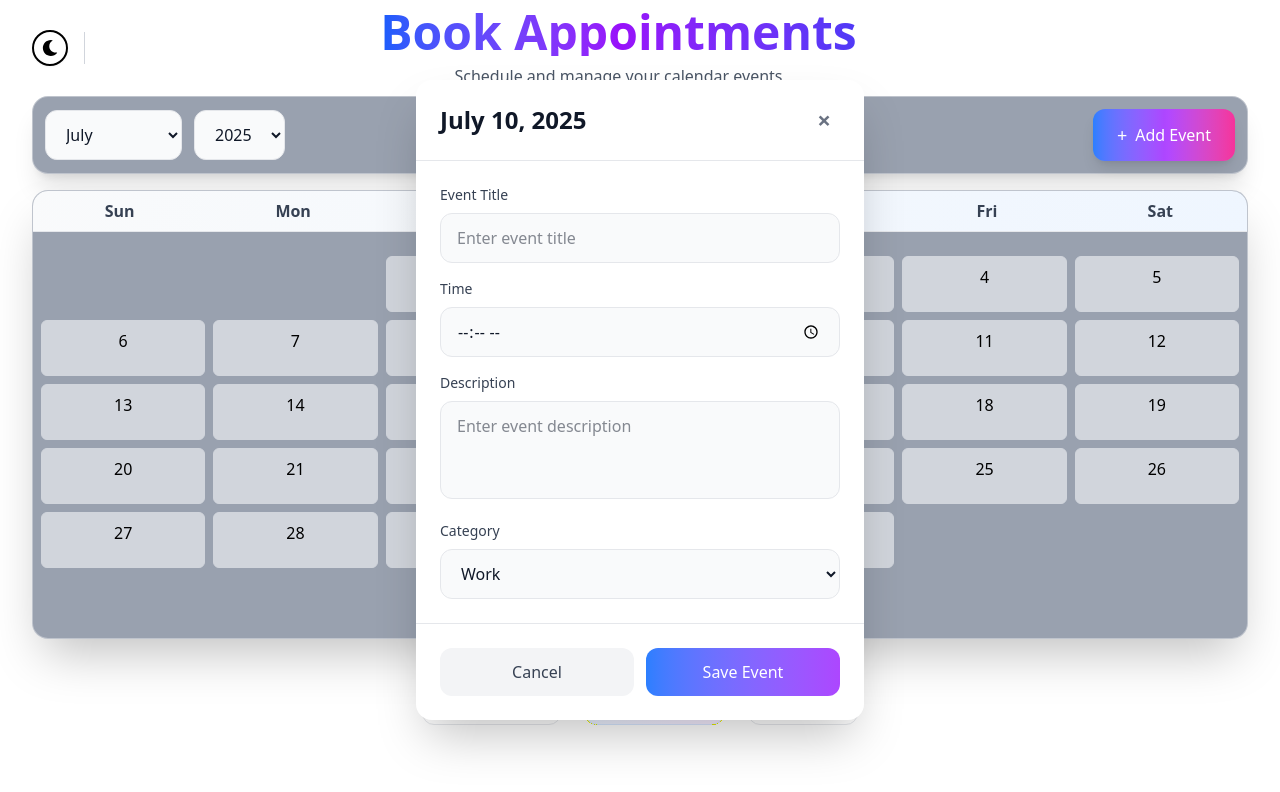
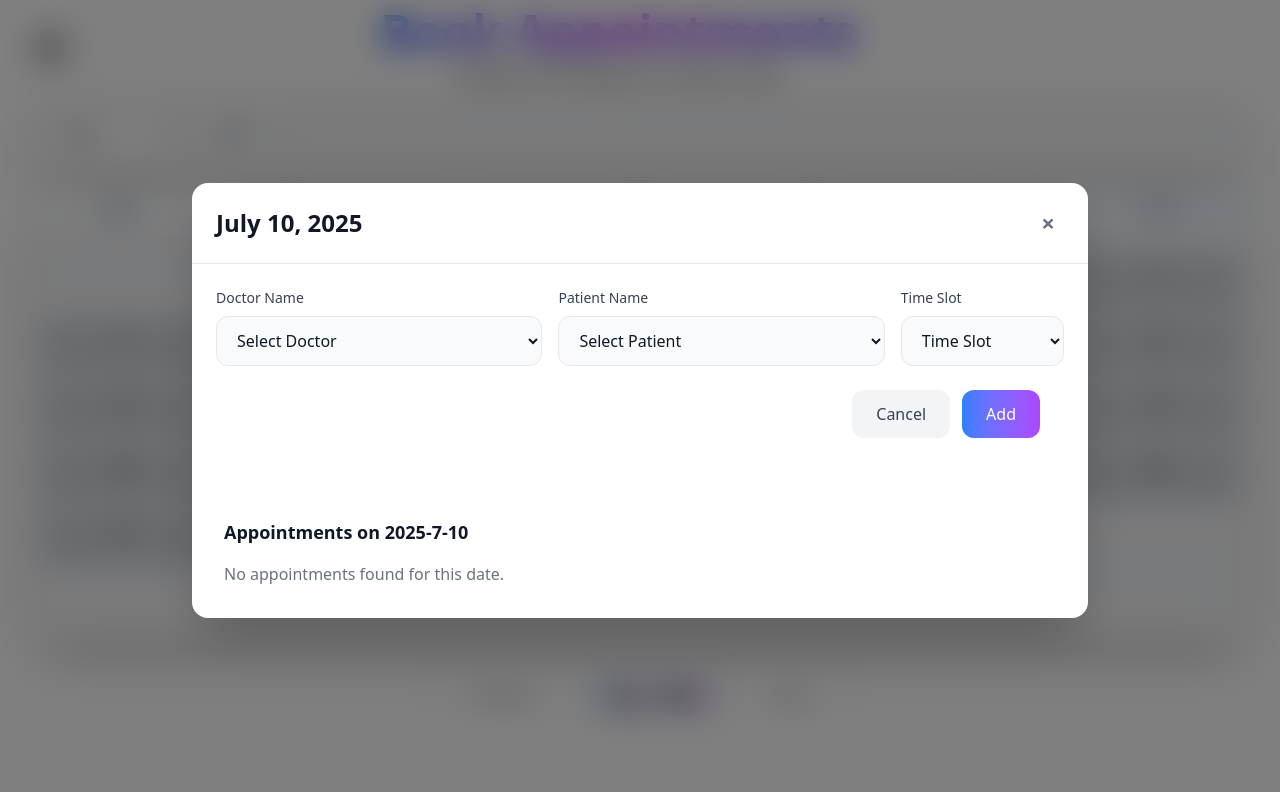
Before and after one commit to abijith-831/Appointment_Booking, a React (Vite) app: page / in a window 1280 px wide. Both pictures are taken after a click on the element "10". Shown: the top 792 px of the page. Built offline with nearby package versions, Linux system fonts and the light colour scheme.

Commit message:
appointment modal done

```diff
--- a/src/App.tsx
+++ b/src/App.tsx
@@ -1,12 +1,12 @@
-
+import { SnackbarProvider } from 'notistack';
 import './App.css'
 import CalendarView from './Components/Calendar/CalendarView'
 
 const App = () => {
   return (
-    <div>
+    <SnackbarProvider maxSnack={3} autoHideDuration={3000}>
       <CalendarView/>
-    </div>
+    </SnackbarProvider>
   )
 }
 
--- /dev/null
+++ b/src/Components/Appointment/AppointmentList.tsx
@@ -0,0 +1,39 @@
+interface AppointmentListProps{
+  date:string
+}
+
+const AppointmentList = ({ date }: AppointmentListProps) => {
+
+  const storedAppointments = JSON.parse(localStorage.getItem('appointments') || "[]");
+
+  const appointmentForDate = storedAppointments.find((item:any)=>item.date === date);
+
+
+
+  return (
+    <div className="p-4 w-full">
+      <h2 className="text-lg font-bold text-gray-900 dark:text-white mb-4">
+        Appointments on {date}
+      </h2>
+
+      {appointmentForDate && appointmentForDate.appointments.length > 0 ? (
+        <ul className="space-y-2">
+          {appointmentForDate.appointments.map((appt: any, index: number) => (
+            <li
+              key={index}
+              className="bg-gray-100 dark:bg-gray-700 text-gray-900 dark:text-white p-4 rounded-lg shadow-sm border border-gray-200 dark:border-gray-600"
+            >
+              <p><strong>Doctor:</strong> {appt.doctor}</p>
+              <p><strong>Patient:</strong> {appt.patient}</p>
+              <p><strong>Time:</strong> {appt.time}</p>
+            </li>
+          ))}
+        </ul>
+      ) : (
+        <p className="text-gray-500 dark:text-gray-400">No appointments found for this date.</p>
+      )}
+    </div>
+  )
+}
+
+export default AppointmentList
--- a/src/Components/Appointment/AppointmentView.tsx
+++ b/src/Components/Appointment/AppointmentView.tsx
@@ -1,3 +1,8 @@
+import { useState } from "react";
+import { doctors,patients , timeSlots } from "../lib/data";
+import AppointmentList from "./AppointmentList";
+import { useSnackbar } from 'notistack';
+
 
 interface SelectedDate {
     day: number;
@@ -13,87 +18,101 @@ interface AppointmentViewProps {
 }
 
 const AppointmentView = ({ isOpen, onClose, selectedDate, monthNames }:AppointmentViewProps) => {
+
     if (!isOpen || !selectedDate) return null;
+
+    const [doctor , setDoctor] = useState("")
+    const [patient , setPatient] = useState("")
+    const [time, setTime] = useState("");
+
+    const { enqueueSnackbar } = useSnackbar();
+
+
+
+    const dateKey = `${selectedDate.year}-${selectedDate.month + 1}-${selectedDate.day}`
+
+    const handleSave = ()=>{
+        if (!doctor || !patient || !time || !selectedDate) {
+          enqueueSnackbar("Please complete all fields before saving.", { variant: "error" });
+          return;
+        }
+
+
+        const newAppointment = { doctor,patient,time }
+
+        const existingData = JSON.parse(localStorage.getItem("appointments") || "[]");
+
+        const existingDateEntry = existingData.find((entry: any) => entry.date === dateKey);
+
+        if (existingDateEntry) {
+          existingDateEntry.appointments.push(newAppointment);
+        } else {
+          existingData.push({
+            date: dateKey,
+            appointments: [newAppointment],
+          });
+        }
+
+        localStorage.setItem('appointments',JSON.stringify(existingData))
+        onClose()
+        window.location.reload();
+    }
+
   return (
-    <div className="fixed inset-0 bg- bg-opacity-50 flex items-center justify-center z-50 p-4">
-      <div className="bg-white dark:bg-gray-800 rounded-2xl shadow-2xl max-w-md w-full max-h-[90vh] overflow-y-auto">
-        {/* Modal Header */}
+    <div className="fixed inset-0 bg-black/50 backdrop-blur-lg  flex items-center justify-center z-50 p-4">
+      <div className="bg-white dark:bg-gray-800 rounded-2xl shadow-2xl max-w-4xl w-full max-h-[90vh] overflow-y-auto">
+        {/* modalheader */}
         <div className="flex items-center justify-between p-6 border-b border-gray-200 dark:border-gray-700">
-          <h2 className="text-2xl font-bold text-gray-900 dark:text-white">
-            {selectedDate && `${monthNames[selectedDate.month]} ${selectedDate.day}, ${selectedDate.year}`}
-          </h2>
-          <button
-            onClick={onClose}
-            className="text-gray-500 hover:text-gray-700 dark:text-gray-400 dark:hover:text-gray-200 text-2xl font-bold hover:bg-gray-100 dark:hover:bg-gray-700 w-8 h-8 rounded-full flex items-center justify-center transition-colors duration-200"
-          >
-            ×
-          </button>
+          <h2 className="text-2xl font-bold text-gray-900 dark:text-white"> {selectedDate && `${monthNames[selectedDate.month]} ${selectedDate.day}, ${selectedDate.year}`}  </h2>
+          <button onClick={onClose} className="text-gray-500 hover:text-gray-700 dark:text-gray-400 dark:hover:text-gray-200 text-2xl font-bold hover:bg-gray-100 dark:hover:bg-gray-700 w-8 h-8 rounded-full flex items-center justify-center transition-colors duration-200" >   × </button>
         </div>
 
         {/* Modal Content */}
         <div className="p-6">
-          <div className="space-y-4">
-            <div>
-              <label className="block text-sm font-medium text-gray-700 dark:text-gray-300 mb-2">
-                Event Title
-              </label>
-              <input
-                type="text"
-                placeholder="Enter event title"
-                className="w-full px-4 py-3 rounded-xl border border-gray-200 dark:border-gray-600 bg-gray-50 dark:bg-gray-700 text-gray-900 dark:text-white focus:ring-2 focus:ring-blue-500 focus:border-transparent transition-all duration-200"
-              />
+            <div className="space-y-4">
+                <div className="flex flex-col sm:flex-row gap-4">
+                    <div className="w-full sm:w-2/5">
+                        <label className="block text-sm font-medium text-gray-700 dark:text-gray-300 mb-2">Doctor Name</label>
+                        <select value={doctor} onChange={(e)=>setDoctor(e.target.value)} className="w-full px-4 py-3 rounded-xl border border-gray-200 dark:border-gray-600 bg-gray-50 dark:bg-gray-700 text-gray-900 dark:text-white focus:ring-2 focus:ring-blue-500 focus:border-transparent transition-all duration-200">
+                            <option value="">Select Doctor</option>
+                            {doctors.map((doctor)=>(
+                                <option key={doctor.id} value={doctor.name}>{doctor.name}</option>
+                            ))}
+                        </select>
+                    </div>
+                    <div className="w-full sm:w-2/5">
+                        <label className="block text-sm font-medium text-gray-700 dark:text-gray-300 mb-2"> Patient Name </label>
+                        <select value={patient} onChange={(e)=>setPatient(e.target.value)} className="w-full px-4 py-3 rounded-xl border border-gray-200 dark:border-gray-600 bg-gray-50 dark:bg-gray-700 text-gray-900 dark:text-white focus:ring-2 focus:ring-blue-500 focus:border-transparent transition-all duration-200">
+                            <option value="">Select Patient</option>
+                            {patients.map((pat)=>(
+                                <option key={pat.id} value={pat.name}>{pat.name}</option>
+                            ))}
+                        </select>
+                    </div>
+                    <div className="w-full sm:w-1/5">
+                        <label className="block text-sm font-medium text-gray-700 dark:text-gray-300 mb-2">Time Slot</label>
+                        <select    value={time}   onChange={(e) => setTime(e.target.value)}   className="w-full px-4 py-3 rounded-xl border border-gray-200 dark:border-gray-600 bg-gray-50 dark:bg-gray-700 text-gray-900 dark:text-white focus:ring-2 focus:ring-blue-500 focus:border-transparent transition-all duration-200" >
+                            <option value=""> Time Slot</option>
+                            {timeSlots.map((slot, index) => (
+                            <option key={index} value={slot}>{slot}</option>))}
+                        </select>
+                        </div>
+                    </div>
+                </div>
+            {/* Modal Footer */}
+            <div className="flex items-center justify-end gap-3 p-6  border-gray-200 dark:border-gray-700">
+              <button onClick={onClose} className="px-6  py-3 rounded-xl bg-gray-100 dark:bg-gray-700 text-gray-700 dark:text-gray-300 font-medium hover:bg-gray-200 dark:hover:bg-gray-600 transition-colors duration-200" >  Cancel </button>
+              <button onClick={handleSave} className="px-6 py-3 rounded-xl bg-gradient-to-r from-blue-500 to-purple-500 text-white font-medium hover:from-blue-600 hover:to-purple-600 transition-all duration-200 hover:shadow-lg">  Add  </button>
             </div>
 
-            <div>
-              <label className="block text-sm font-medium text-gray-700 dark:text-gray-300 mb-2">
-                Time
-              </label>
-              <input
-                type="time"
-                className="w-full px-4 py-3 rounded-xl border border-gray-200 dark:border-gray-600 bg-gray-50 dark:bg-gray-700 text-gray-900 dark:text-white focus:ring-2 focus:ring-blue-500 focus:border-transparent transition-all duration-200"
-              />
-            </div>
-
-            <div>
-              <label className="block text-sm font-medium text-gray-700 dark:text-gray-300 mb-2">
-                Description
-              </label>
-              <textarea
-                placeholder="Enter event description"
-                rows={3}
-                className="w-full px-4 py-3 rounded-xl border border-gray-200 dark:border-gray-600 bg-gray-50 dark:bg-gray-700 text-gray-900 dark:text-white focus:ring-2 focus:ring-blue-500 focus:border-transparent transition-all duration-200 resize-none"
-              />
-            </div>
-
-            <div>
-              <label className="block text-sm font-medium text-gray-700 dark:text-gray-300 mb-2">
-                Category
-              </label>
-              <select className="w-full px-4 py-3 rounded-xl border border-gray-200 dark:border-gray-600 bg-gray-50 dark:bg-gray-700 text-gray-900 dark:text-white focus:ring-2 focus:ring-blue-500 focus:border-transparent transition-all duration-200">
-                <option>Work</option>
-                <option>Personal</option>
-                <option>Health</option>
-                <option>Other</option>
-              </select>
-            </div>
+        </div>
+        <div className="">
+          <div className="flex items-center p-4">
+            < AppointmentList date={dateKey}/>
           </div>
         </div>
 
-        {/* Modal Footer */}
-        <div className="flex gap-3 p-6 border-t border-gray-200 dark:border-gray-700">
-          <button
-            onClick={onClose}
-            className="flex-1 px-6 py-3 rounded-xl bg-gray-100 dark:bg-gray-700 text-gray-700 dark:text-gray-300 font-medium hover:bg-gray-200 dark:hover:bg-gray-600 transition-colors duration-200"
-          >
-            Cancel
-          </button>
-          <button
-            onClick={onClose}
-            className="flex-1 px-6 py-3 rounded-xl bg-gradient-to-r from-blue-500 to-purple-500 text-white font-medium hover:from-blue-600 hover:to-purple-600 transition-all duration-200 hover:shadow-lg"
-          >
-            Save Event
-          </button>
-        </div>
+
       </div>
     </div>
   )
--- a/src/Components/Calendar/CalendarGenerator.tsx
+++ b/src/Components/Calendar/CalendarGenerator.tsx
@@ -9,6 +9,14 @@ interface CalendarGeneratorProps {
     const firstDay = new Date(year, month, 1).getDay();
     const totalDays = new Date(year, month + 1, 0).getDate();
 
+    const storedAppointments = JSON.parse(localStorage.getItem("appointments") || "[]");
+
+    const getAppointmentsCount = (day: number) => {
+      const dateKey = `${year}-${month + 1}-${day}`;
+      const appointmentEntry = storedAppointments.find((entry: any) => entry.date === dateKey);
+      return appointmentEntry ? appointmentEntry.appointments.length : 0;
+    };
+
     const days= [];
 
 
@@ -18,16 +26,21 @@ interface CalendarGeneratorProps {
 
 
     for (let day = 1; day <= totalDays; day++) {
+      const count = getAppointmentsCount(day);
+
       days.push(
-        <div
-          key={day}
-          onClick={()=>onDateClick(day,month,year)}
-          className="w-full h-14 border rounded-md border-gray-300  bg-gray-300 hover:bg-gray-100 text-black hover:transition-transform hover:scale-105 duration-300 dark:border-gray-500 p-2 text-center  cursor-pointer"
-        >
+        <div key={day} onClick={() => onDateClick(day, month, year)} className="relative w-full h-14 border rounded-md border-gray-300 bg-gray-300 hover:bg-gray-100 text-black hover:transition-transform hover:scale-105 duration-300 dark:border-gray-500 p-2 text-center cursor-pointer">
           {day}
+          {count > 0 && (
+            <span className="absolute bottom-1 p-1 right-1 text-xs bg-gradient-to-r from-blue-600 via-purple-600 to-indigo-600 text-white rounded-full px-2">
+              <span className="sm:inline hidden">{count} appt</span>
+              <span className="sm:hidden">{count}</span>
+            </span>
+          )}
         </div>
       );
     }
+
 
     return <div className="grid grid-cols-7 gap-2 pt-4">{days}</div>;
   };
--- a/src/Components/Calendar/CalendarView.tsx
+++ b/src/Components/Calendar/CalendarView.tsx
@@ -1,4 +1,4 @@
-import { useState } from "react";
+import { useEffect, useState } from "react";
 import ThemeToggle from "../ThemeToggle/ThemeToggle";
 import CalendarGenerator from "./CalendarGenerator";
 import AppointmentView from "../Appointment/AppointmentView";
@@ -31,6 +31,13 @@ const CalendarView = () => {
         setSelectedDate(null);
     };
 
+    useEffect(()=>{
+
+
+        const existingData = JSON.parse(localStorage.getItem("appointments") || "[]");
+        console.log('exx',existingData);
+    },[])
+
     return (
         <div className="min-h-screen  transition-all duration-300">
             <div className="max-w-7xl mx-auto px-4 sm:px-6 lg:px-8 py-2">
@@ -44,7 +51,7 @@ const CalendarView = () => {
                         <h1 className="text-3xl sm:text-4xl lg:text-5xl font-bold bg-gradient-to-r from-blue-600 via-purple-600 to-indigo-600 bg-clip-text text-transparent">
                             Book Appointments
                         </h1>
-                        <p className="text-gray-600 dark:text-gray-400 mt-2 text-sm sm:text-base">
+                        <p className="text-black dark:text-gray-400 mt-2 text-sm sm:text-base">
                             Schedule and manage your calendar events
                         </p>
                     </div>
@@ -52,41 +59,24 @@ const CalendarView = () => {
                     <div className="w-20 sm:w-24"></div>
                 </div>
 
-                <div className="bg-gray-400  backdrop-blur-sm rounded-2xl p-3 shadow-xl border border-gray-200/50 dark:border-gray-700/50 mb-4">
+                <div className="bg-gray-100  backdrop-blur-sm rounded-2xl p-3 border-1 shadow-2xl border-gray-200/50 dark:border-gray-700/50 transition-transform hover:scale-101 duration-300 mb-4">
                     <div className="flex flex-col sm:flex-row justify-between items-center gap-4">
                         <div className="flex gap-3">
-                            <select
-                                value={selectedMonth}
-                                onChange={(e) => setSelectedMonth(Number(e.target.value))}
-                                className="rounded-xl px-4 py-3 bg-gray-50 dark:bg-gray-700 border border-gray-200 dark:border-gray-600 text-gray-900 dark:text-white focus:ring-2 focus:ring-blue-500 focus:border-transparent transition-all duration-200 hover:bg-gray-100 dark:hover:bg-gray-600 cursor-pointer"
-                            >
+                            <select  value={selectedMonth}   onChange={(e) => setSelectedMonth(Number(e.target.value))}   className="rounded-xl px-4 py-3 bg-gray-50 dark:bg-gray-700 border border-gray-200 dark:border-gray-600 text-gray-900 dark:text-white focus:ring-2 focus:ring-blue-500 focus:border-transparent transition-all duration-200 hover:bg-gray-100 dark:hover:bg-gray-600 cursor-pointer">
                                 {monthNames.map((item, index) => (
                                     <option key={index} value={index}>{item}</option>
                                 ))}
                             </select>
-
-                            <select
-                                value={year}
-                                onChange={(e) => setYear(Number(e.target.value))}
-                                className="rounded-xl px-4 py-3 bg-gray-50 dark:bg-gray-700 border border-gray-200 dark:border-gray-600 text-gray-900 dark:text-white focus:ring-2 focus:ring-blue-500 focus:border-transparent transition-all duration-200 hover:bg-gray-100 dark:hover:bg-gray-600 cursor-pointer"
-                            >
+                            <select  value={year}  onChange={(e) => setYear(Number(e.target.value))}  className="rounded-xl px-4 py-3 bg-gray-50 dark:bg-gray-700 border border-gray-200 dark:border-gray-600 text-gray-900 dark:text-white focus:ring-2 focus:ring-blue-500 focus:border-transparent transition-all duration-200 hover:bg-gray-100 dark:hover:bg-gray-600 cursor-pointer">
                                 {years.map((yr) => (
                                     <option key={yr} value={yr}>{yr}</option>
                                 ))}
                             </select>
                         </div>
-
-                        <button className="group relative overflow-hidden rounded-xl bg-gradient-to-r from-blue-500 via-purple-500 to-pink-500 px-6 py-3 text-white font-medium shadow-lg hover:shadow-xl transition-all duration-300 hover:scale-105 active:scale-95">
-                            <span className="relative z-10 flex items-center gap-2">
-                                <span className="text-lg">+</span>
-                                Add Event
-                            </span>
-                            <div className="absolute inset-0 bg-gradient-to-r from-blue-600 via-purple-600 to-pink-600 opacity-0 group-hover:opacity-100 transition-opacity duration-300"></div>
-                        </button>
                     </div>
                 </div>
 
-                <div className="bg-gray-400 backdrop-blur-sm rounded-2xl shadow-2xl border border-gray-200/50 dark:border-gray-700/50 overflow-hidden">
+                <div className="bg-gray-100 backdrop-blur-sm rounded-2xl shadow-2xl border-1  border-gray-200/50 dark:border-gray-700/50 overflow-hidden transition-transform hover:scale-101 duration-300">
                     <div className="grid grid-cols-7 bg-gradient-to-r from-gray-50 to-blue-50 dark:from-gray-700 dark:to-gray-800 border-b border-gray-200 dark:border-gray-600">
                         {daysOfWeek.map((day, index) => (
                             <div key={index} className="py-2 text-center font-semibold text-gray-700 dark:text-gray-300 text-sm sm:text-base">
@@ -111,8 +101,7 @@ const CalendarView = () => {
                                 setSelectedMonth((prev) => prev - 1);
                             }
                         }}
-                        className="group flex items-center gap-2 px-6 py-3 rounded-xl bg-white dark:bg-gray-800 border border-gray-200 dark:border-gray-700 hover:bg-gray-50 dark:hover:bg-gray-700 transition-all duration-200 hover:shadow-lg hover:-translate-y-0.5 active:translate-y-0"
-                    >
+                        className="group flex items-center gap-2 px-6 py-3 rounded-xl bg-white dark:bg-gray-800 border border-gray-200 dark:border-gray-700 hover:bg-gray-50 dark:hover:bg-gray-700 transition-all duration-200 hover:shadow-lg hover:-translate-y-0.5 active:translate-y-0" >
                         <span className="text-blue-500 group-hover:text-blue-600 transition-colors duration-200">←</span>
                         <span className="font-medium text-gray-700 dark:text-gray-300">Previous</span>
                     </button>
@@ -132,8 +121,7 @@ const CalendarView = () => {
                                 setSelectedMonth((prev) => prev + 1);
                             }
                         }}
-                        className="group flex items-center gap-2 px-6 py-3 rounded-xl bg-white dark:bg-gray-800 border border-gray-200 dark:border-gray-700 hover:bg-gray-50 dark:hover:bg-gray-700 transition-all duration-200 hover:shadow-lg hover:-translate-y-0.5 active:translate-y-0"
-                    >
+                        className="group flex items-center gap-2 px-6 py-3 rounded-xl bg-white dark:bg-gray-800 border border-gray-200 dark:border-gray-700 hover:bg-gray-50 dark:hover:bg-gray-700 transition-all duration-200 hover:shadow-lg hover:-translate-y-0.5 active:translate-y-0" >
                         <span className="font-medium text-gray-700 dark:text-gray-300">Next</span>
                         <span className="text-blue-500 group-hover:text-blue-600 transition-colors duration-200">→</span>
                     </button>
--- /dev/null
+++ b/src/Components/lib/data.ts
@@ -0,0 +1,28 @@
+// data.js
+
+export const doctors = [
+    { id: 1, name: "Dr. John Smith" },
+    { id: 2, name: "Dr. Emily Adams" },
+    { id: 3, name: "Dr. Daniel Lee" },
+    { id: 4, name: "Dr. Sarah Patel" },
+    { id: 5, name: "Dr. Michael Brown" },
+  ];
+
+  export const patients = [
+    { id: 1, name: "Alice Johnson" },
+    { id: 2, name: "Bob Williams" },
+    { id: 3, name: "Catherine Green" },
+    { id: 4, name: "David Miller" },
+    { id: 5, name: "Eva Thompson" },
+  ];
+
+
+  export const timeSlots = [
+    "09:00 - 10:00",
+    "10:00 - 11:00",
+    "11:00 - 12:00",
+    "12:00 - 01:00",
+    "02:00 - 03:00",
+    "03:00 - 04:00",
+    "04:00 - 05:00"
+  ];
--- a/src/main.tsx
+++ b/src/main.tsx
@@ -6,7 +6,7 @@ import { ThemeProvider } from 'next-themes';
 
 createRoot(document.getElementById('root')!).render(
   <StrictMode>
-    <ThemeProvider attribute="class" defaultTheme="light">
+    <ThemeProvider attribute="class"   enableSystem defaultTheme="system">
       <App />
     </ThemeProvider>
   </StrictMode>
--- /dev/null
+++ b/tailwind.config.ts
@@ -0,0 +1,16 @@
+/** @type {import('tailwindcss').Config} */
+module.exports = {
+  darkMode: 'class',
+  content: [
+    './app/**/*.{js,ts,jsx,tsx}',
+    './components/**/*.{js,ts,jsx,tsx}',
+  ],
+  theme: {
+    extend: {
+      fontFamily: {
+        myfont: ['MyFont', 'sans-serif'],
+      },
+    },
+  },
+  plugins: [],
+}
```
Also changed, not shown: package.json (+6 -2 lines), 1 other file (tests, documents, lock files or other folders).
